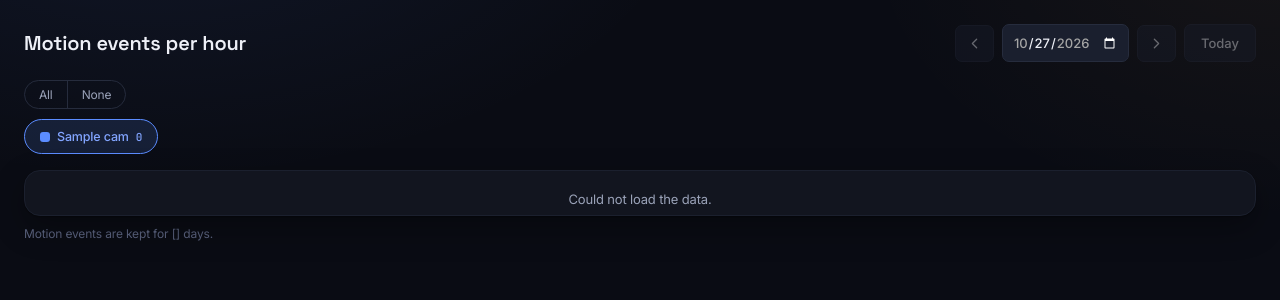
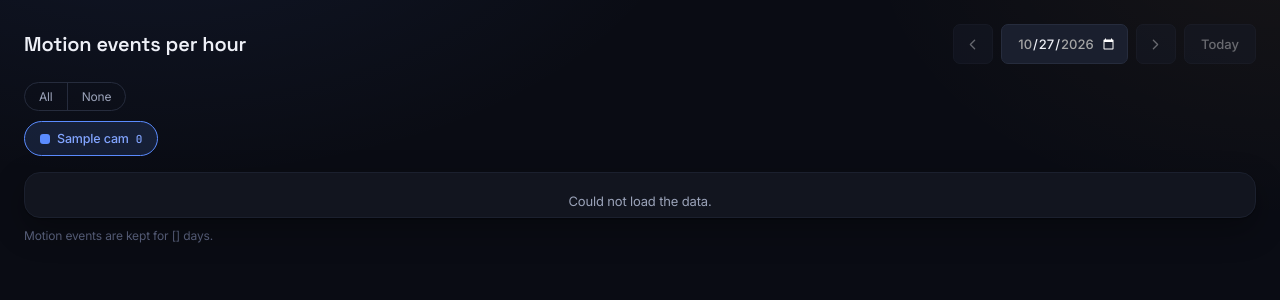
Before and after one commit to aledv/yi-hack-cam-dashboard, a FastAPI app: template app/templates/stats.html in a window 1280 px wide. Shown: the part 64-364 px from the top of the page. Run offline with FastAPI, Linux system fonts and the light colour scheme; the template is opened without the code that fills it: most values are stand-ins (such as "Sample title", 1, 10 or a date in 2020); data that the repository does not hold is empty; parts of the project's set-up code (start-up, migrations or seed data) failed here and were passed over; some libraries are stand-ins or nearby versions.

Commit message:
Stats: arrows, date and Today at the same height on iOS Safari
Co-Authored-By: Claude Opus 5.5 <noreply@anthropic.com>
Claude-Session: https://claude.ai/code/session_01JBVtSS1HFRgPiQu3STVUSZ

```diff
--- a/app/static/style.css
+++ b/app/static/style.css
@@ -642,7 +642,16 @@ button:focus-visible { outline: 3px solid var(--accent); outline-offset: 2px; }
   background: var(--panel-raised); color: var(--text); border: 1px solid var(--border);
   border-radius: var(--radius-sm); padding: 9px 10px; font: 500 13px var(--font-ui); color-scheme: dark;
 }
-.stats-day .icon-btn { padding: 9px 10px; }
+.stats-day .icon-btn { padding: 0; width: 40px; justify-content: center; }
+/* same height for arrows, date and Today: iOS Safari otherwise draws the date
+   input as its own native pill with a different height and baseline */
+.stats-day button, .stats-day input[type="date"] { height: 40px; box-sizing: border-box; margin: 0; }
+.stats-day button { padding-top: 0; padding-bottom: 0; }
+.stats-day input[type="date"] {
+  -webkit-appearance: none; appearance: none; display: inline-flex; align-items: center;
+  line-height: 38px; min-height: 40px; text-align: center;
+}
+.stats-day input[type="date"]::-webkit-date-and-time-value { text-align: center; margin: 0; }
 .stats-day button:disabled { opacity: 0.4; cursor: default; border-color: var(--border); color: var(--text); background: var(--panel-raised); }
 .stats-cams { display: flex; flex-direction: column; gap: 10px; margin-bottom: 16px; }
 .stats-cams .cam-list { margin: 0; gap: 8px 10px; }
```
